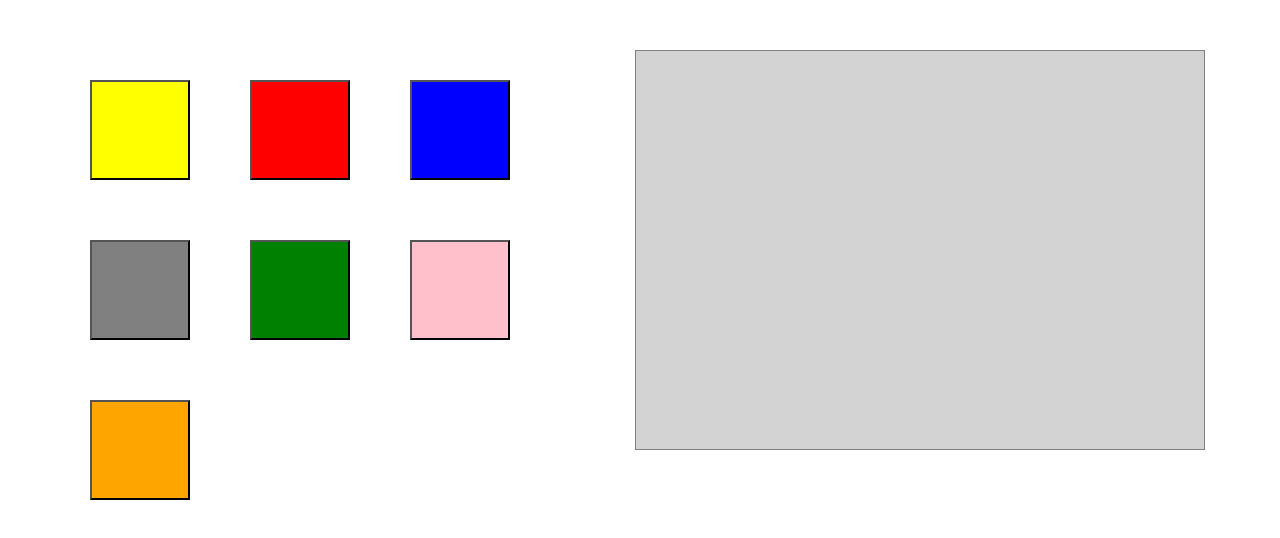
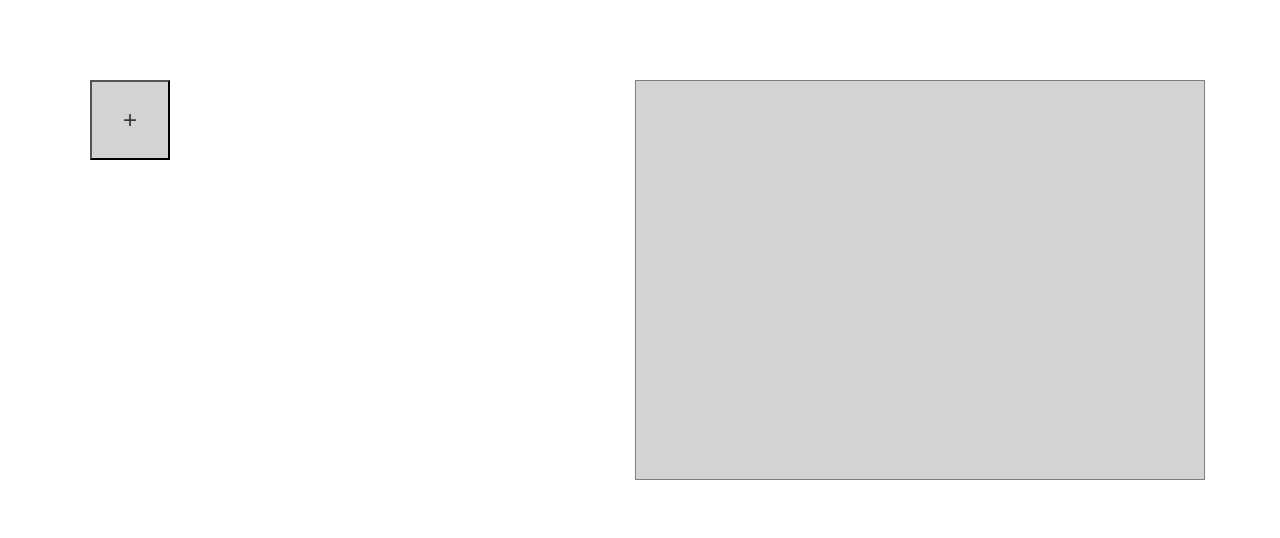
Before and after one commit to pluboj/react-colors, a React (Create React App) app: page / in a window 1280 px wide. Shown: the top 538 px of the page. Built offline with nearby package versions, Linux system fonts and the light colour scheme.

Commit message:
Add dynamic content

```diff
--- a/src/App.css
+++ b/src/App.css
@@ -8,8 +8,9 @@
 }
 
 .btn-layout {
-  width:100px;
-  height: 100px;
+  width:80px;
+  height: 80px;
   margin: 30px;
   display:inline-block;
+  font-size: x-large;
 }
--- a/src/App.js
+++ b/src/App.js
@@ -34,20 +34,42 @@ class ButtonList extends Component {
     this.props.handleClick(e.target.name);
   }
 
+  addColor = (e) => {
+    const colors = this.state.colors;
+    const clr_index = colors.indexOf('closed');
+    colors.splice(clr_index,0,this.generateColor());
+
+    this.setState({
+      colors: colors,
+    })
+  }
+
+  generateColor = () => {
+    const hue = 'rgb(' + this.getRandom() + ',' + this.getRandom() + ',' + this.getRandom() + ')';
+    return hue;
+  }
+
+  getRandom = () => (
+    Math.floor(Math.random() * 256)
+  )
+
+  state = {
+    colors: [
+      'closed',
+    ]
+  }
+
   render() {
-    const colors = [
-      'yellow','red','blue','grey','green',
-      'pink','orange'
-    ]
 
-    const buttons = colors.map((item,index) => (
+    const buttons = this.state.colors.map((item,index) => (
         <button
           className="btn-layout"
           key={index}
-          style={{backgroundColor:item}}
+          style={{backgroundColor:item === 'closed' ? 'lightgrey' : item}}
           name={item}
-          onClick={this.handleClick}
+          onClick={item === 'closed' ? this.addColor : this.handleClick}
         >
+        {item === 'closed' ? '+' : ''}
         </button>
       )
     )
@@ -68,6 +90,7 @@ class Display extends Component {
       float: 'right',
       height: 400,
       border: '1px solid grey',
+      marginTop: '30px',
     }
 
     return (
```
